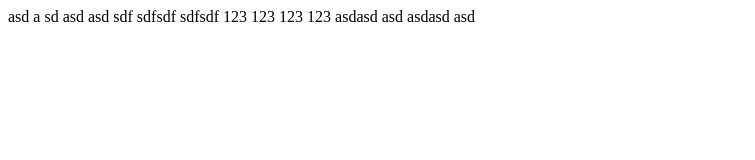
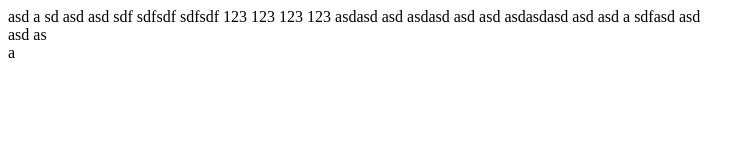
Before and after one commit to sychovSaveliy/fr-pro-2017-30, a plain HTML site: page index.html in a window 1280 px wide. Shown: the whole page, without its empty margins (0-755 px from the left). Drawn offline with Linux system fonts and the light colour scheme.

Commit message:
f1 + f2 + f3 +f4

```diff
--- a/index.html
+++ b/index.html
@@ -30,6 +30,23 @@
    asd
    asdasd
    asd
+   asd
 
+   asdasdasd
+   asd
+
+   asd
+   a
+   sdfasd
+   asd
+   <aside><datagrid><aside><aside><datagrid><script></script></datagrid></aside></aside></datagrid></aside>
+
+   <aside>
+
+
+    asd
+    as
+    <datagrid><aside>a</aside></datagrid>
+   </aside>
 </body>
 </html>
```
